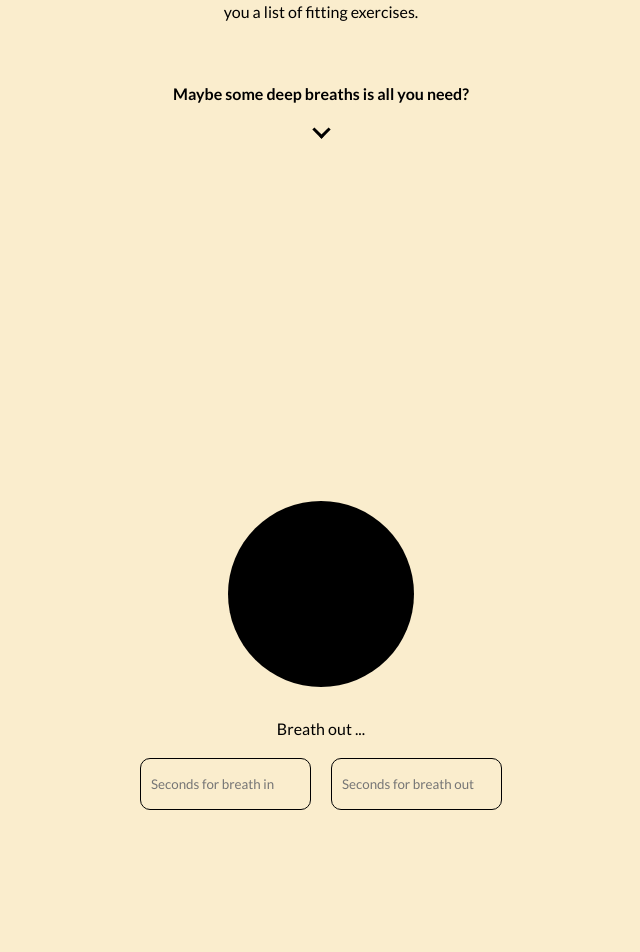
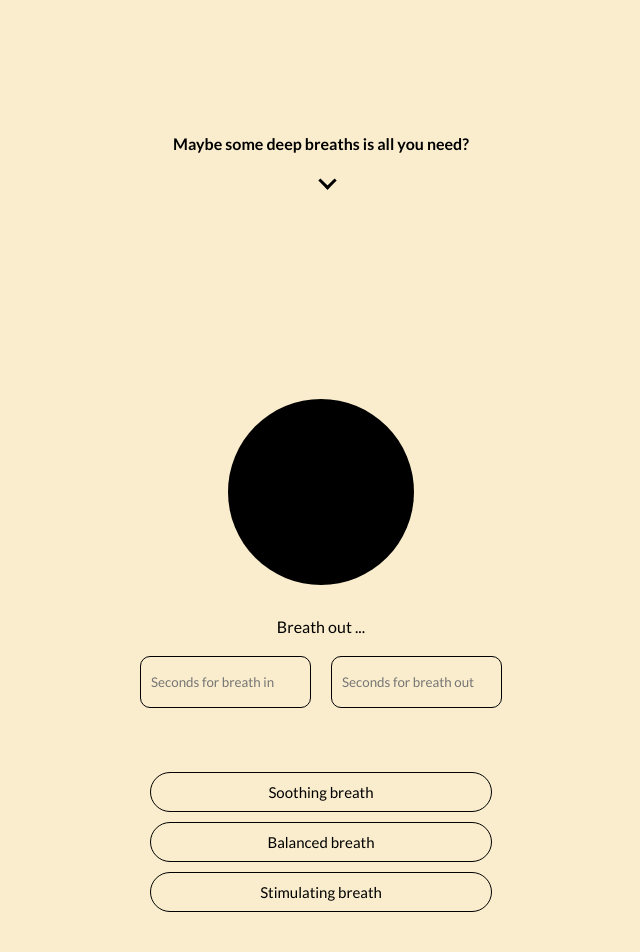
Before and after one commit to idanygo/mood-project, a Next.js app: page / in a window 1280 px wide. Shown: the part 540-1492 px from the top of the page, without its empty margins (319-959 px from the left). Built offline with nearby package versions, Linux system fonts and the light colour scheme.

Commit message:
removed backdrop filter and buttons for breathing

```diff
--- a/components/Lunga.js
+++ b/components/Lunga.js
@@ -1,5 +1,23 @@
 import { use, useEffect, useState } from "react";
 import styles from "@/styles/Lunga.module.css";
+
+const techniques = [
+  {
+    name: "Soothing breath",
+    secondsIn: 4,
+    secondsOut: 8,
+  },
+  {
+    name: "Balanced breath",
+    secondsIn: 4,
+    secondsOut: 4,
+  },
+  {
+    name: "Stimulating breath",
+    secondsIn: 8,
+    secondsOut: 4,
+  },
+];
 
 function Lunga({ growTime, shrinkTime }) {
   const [size, setSize] = useState(100);
@@ -7,13 +25,14 @@ function Lunga({ growTime, shrinkTime }) {
   const [text, setText] = useState("");
   const [secondsIn, setSecondsIn] = useState(5);
   const [secondsOut, setSecondsOut] = useState(5);
+  const [selectedTechnique, setSelectedTechnique] = useState(techniques[0]);
 
   const secInSetter = (event) => {
     const value = event.target.value;
     if (!isNaN(value) && value !== "") {
       setSecondsIn(value);
     } else {
-      setSecondsIn(3); // set default value
+      setSecondsIn(3); // sets the default value for inhale
     }
   };
 
@@ -22,7 +41,7 @@ function Lunga({ growTime, shrinkTime }) {
     if (!isNaN(value) && value !== "") {
       setSecondsOut(value);
     } else {
-      setSecondsOut(3); // set default value
+      setSecondsOut(3); // sets the default value for exhale
     }
   };
 
@@ -69,6 +88,7 @@ function Lunga({ growTime, shrinkTime }) {
         </div>
         <p>{text}</p>
         <form className={styles.breathForm}>
+          <div className={styles.inputs}>
             <div>
               <input
                 className={styles.input}
@@ -76,7 +96,7 @@ function Lunga({ growTime, shrinkTime }) {
                 placeholder="Seconds for breath in"
                 onChange={secInSetter}
                 required
-            />{" "}
+              />
               <span className={styles.emptyspan}></span>
             </div>
             <div>
@@ -90,6 +110,29 @@ function Lunga({ growTime, shrinkTime }) {
               />
               <span className={styles.emptyspan}></span>
             </div>
+          </div>
+          <div className={styles.breathBtnContainer}>
+            <div className={styles.breathBtn}>
+              {techniques.map((t) => (
+                <div key={t.name}>
+                  <label className={styles.radioLabel}>
+                    <input
+                      className={styles.radioInput}
+                      type="radio"
+                      name="technique"
+                      value={t.name}
+                      onChange={() => {
+                        setSelectedTechnique(t);
+                        setSecondsIn(t.secondsIn);
+                        setSecondsOut(t.secondsOut);
+                      }}
+                    />
+                    {t.name}
+                  </label>
+                </div>
+              ))}
+            </div>
+          </div>
         </form>
       </div>
     </>
--- a/styles/Home.module.css
+++ b/styles/Home.module.css
@@ -1,7 +1,9 @@
 .text p {
   line-height: 1.5rem;
 }
-
+.text {
+  margin-bottom: 12%;
+}
 .emojiContainer {
   display: flex;
   flex-wrap: wrap;
@@ -27,6 +29,7 @@
   width: 150px;
   height: 150px;
   border-radius: 50%;
+  text-decoration: none;
   transition: all 0.5s ease;
 }
 
@@ -79,6 +82,10 @@
     height: 100vh;
   }
 
+  .text {
+    margin-bottom: 0%;
+  }
+
   .tiredCircle,
   .happyCircle,
   .stressedCircle,
--- a/styles/Lunga.module.css
+++ b/styles/Lunga.module.css
@@ -2,9 +2,6 @@
   border-radius: 50%;
   background-color: black;
   transition: width ease-in-out, height ease-in-out;
-}
-.lunga:hover {
-  cursor: pointer;
 }
 
 .lungaWrapper {
@@ -16,6 +13,7 @@
   padding: 20px;
   text-align: center;
 }
+
 .lungaContainer {
   display: flex;
   flex-direction: column;
@@ -24,13 +22,51 @@
   height: 250px;
 }
 
+.inputs {
+  justify-content: center;
+  display: flex;
+  flex-direction: row;
+  gap: 20px;
+  margin-bottom: 12%;
+}
+
+.breathBtn {
+  gap: 10px;
+  display: flex;
+  flex-direction: column;
+  align-items: center;
+  user-select: none;
+}
+
+.radioLabel {
+  display: flex;
+  justify-content: center;
+  border: black 1px solid;
+  border-radius: 20px;
+  font-size: 15px;
+  font-weight: 400;
+  padding: 10px 5px 10px 5px;
+  cursor: pointer;
+  width: 330px;
+  user-select: none;
+}
+
+.radioInput[type="radio"] {
+  display: none;
+}
+
+.radioLabel:hover {
+  background-color: #f7f7f7;
+}
+
 .breathForm {
   display: flex;
+  flex-direction: column;
   gap: 20px;
   margin-top: 20px;
 }
 
-.breathForm input {
+.input {
   background-color: #faedcd;
   height: 30px;
   padding: 10px;
@@ -38,29 +74,26 @@
   border-radius: 10px;
 }
 
+/* sets the check after a value is places in the input */
+.input + .emptyspan::before {
+  position: relative;
+  right: 30px;
+}
+
+.input:valid + .emptyspan::before {
+  content: "✓";
+  color: green;
+}
+
 @media screen and (max-width: 768px) {
+  .inputs {
+    flex-direction: column;
+    gap: 10px;
+  }
+
   .breathForm {
     display: flex;
     flex-direction: column;
     gap: 20px;
   }
 }
-
-/* .input:placeholder-shown {
-  background-color: ivory;
-  border: 2px solid darkorange;
-  border-radius: 5px;
-} */
-
-.input + .emptyspan {
-  position: relative;
-}
-.input + .emptyspan::before {
-  position: relative;
-  right: 20px;
-}
-
-.input:valid + .emptyspan::before {
-  content: "✓";
-  color: green;
-}
--- a/styles/Scroll.module.css
+++ b/styles/Scroll.module.css
@@ -21,12 +21,19 @@
   border-width: 0 3px 3px 0;
   display: inline-block;
   padding: 5px;
-  transform: rotate(45deg);
-  -webkit-transform: rotate(45deg);
-  transition: all 0.5s ease-in-out;
+  position: absolute;
+  transform: rotateZ(45deg);
+  animation: jumpInfinite 1.5s infinite;
 }
 
-.arrow:hover {
-  scale: 1.5;
-  transition: all 0.5s ease-in-out;
+@keyframes jumpInfinite {
+  0% {
+    margin-top: 0;
+  }
+  70% {
+    margin-top: 5px;
+  }
+  100% {
+    margin-top: 0;
+  }
 }
--- a/styles/globals.css
+++ b/styles/globals.css
@@ -49,7 +49,6 @@ header {
   align-items: center;
   background-color: rgba(254, 252, 248);
   /*sets the color on the nav for mobile*/
-  backdrop-filter: blur(10px);
 }
 
 .navBg {
```
Also changed, not shown: pages/index.js (+0 -9 lines). Lines whose indentation alone changed are shown as unchanged.
